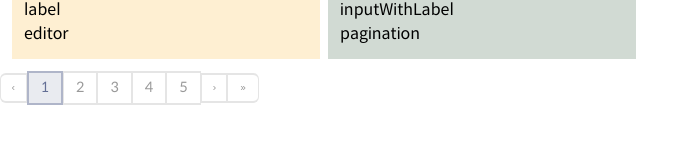
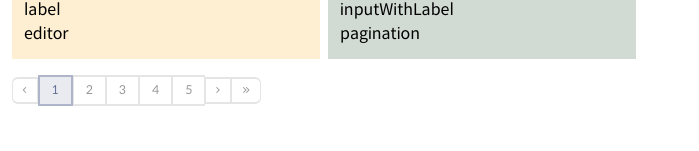
Before and after one commit to hrkim2/helpdesk-test-next-js, a Next.js app: page /components/molecule/pagination in a window 1280 px wide. Shown: the part 149-300 px from the top of the page, without its empty margins (0-699 px from the left). Built offline with nearby package versions, Linux system fonts and the light colour scheme.

Commit message:
AB#5666 pagination component 분리

```diff
--- /dev/null
+++ b/src/Component/bp/Pagination.tsx
@@ -0,0 +1,125 @@
+import { FunctionComponent } from "react";
+import { FontAwesomeIcon } from '@fortawesome/react-fontawesome';
+import { faAngleLeft, faAngleRight, faAnglesLeft, faAnglesRight } from '@fortawesome/free-solid-svg-icons';
+
+interface Props {
+    page: number;
+    pageCount: number;
+    onChangePage: Function;
+}
+const COUNT_PAGE = 5;
+const FaAngleLeft = ()=> <FontAwesomeIcon className='w-2 h-3 py-0.5' icon={faAngleLeft}/>;
+const FaAngleRight = ()=> <FontAwesomeIcon className='w-3 h-3 py-0.5' icon={faAngleRight}/>;
+const FaAnglesLeft = ()=> <FontAwesomeIcon className='w-3 h-3 py-0.5' icon={faAnglesLeft}/>;
+const FaAnglesRight = ()=> <FontAwesomeIcon className='w-3 h-3 py-0.5' icon={faAnglesRight}/>;
+const PAGE_CLASS = {
+    DEFAULT: 'cursor-pointer py-1.5 px-3 leading-tight text-black/50 bg-white border border-y-2 border-cancel/30 hover:bg-cancel/10 hover:text-black/70',
+    PAGE: 'cursor-pointer py-1.5 px-3 leading-tight text-default/70 bg-default/10 border-2 border-default/30 hover:bg-default/20 hover:text-default/90',
+    ANGLES: (direction:string, superLevel?:string) => {
+        const _ = 'block py-1 px-2 leading-tight text-black/50 bg-white border border-y-2 border-cancel/30';
+        const _h = 'hover:bg-cancel/10 hover:text-black/70';
+        const _c = 'cursor-pointer';
+
+        if(superLevel===undefined){
+            return `${_} ${_h} ${_c}`;
+        }else{
+            const dir = direction==='left' ? 'rounded-l-md' : 'rounded-r-md';
+            const h = superLevel.length>0 ? '' : _h;
+            const c = superLevel.length>0 ? superLevel : _c;
+
+            return `${_} ${h} ${dir} ${c}`;
+        }
+    }
+}
+
+const Pagination: FunctionComponent<Props> = ({page, pageCount, onChangePage})=>{
+    const startNumber = Math.floor((page-1)/COUNT_PAGE)*COUNT_PAGE + 1;
+    let endNumber = (startNumber+COUNT_PAGE)-1;
+        endNumber = endNumber<pageCount ? endNumber : pageCount;
+    const superPrevious = startNumber === 1 ? 'hidden' : '';
+    const superNext     = endNumber === pageCount ? 'hidden' : '';
+    const previous      = 1 === page ? 'cursor-not-allowed' : superPrevious==='hidden' ? '' : undefined;
+    const next          = pageCount === page ? 'cursor-not-allowed' : superNext==='hidden' ? '' : undefined;
+    let pageList:number[] = [];
+
+    for(let i=startNumber; i<=endNumber; i++){
+        pageList.push(i);
+    }
+
+    const Li = (props:any)=>{
+        const {children, className, onClick, ...others} = props;
+        const clickable = className.indexOf('not-allowed')>=0 ? false : true;
+
+        return <li
+            {...others}
+            className={className}
+            onClick={(e)=>{
+                let _target = e.target as HTMLElement;
+                const targetName = _target.nodeName;
+
+                _target = targetName!=='LI' ? _target.parentElement as HTMLElement : _target;
+                clickable&&onClick(_target.dataset.page);
+            }}
+        >
+          {children}
+        </li>;
+    }
+
+    return (<>
+    <nav aria-label="pagination" className='m-3'>
+        <ul className="inline-flex items-center text-xs">
+            <Li
+                className={PAGE_CLASS.ANGLES('left', superPrevious)}
+                data-page={1}
+                onClick={onChangePage}
+            >
+                <span className="sr-only">SuperPrevious</span>
+                <FaAnglesLeft/>
+            </Li>
+            <Li
+                className={PAGE_CLASS.ANGLES('left', previous)}
+                data-page={startNumber-5<=0 ? 1 : startNumber-5}
+                onClick={onChangePage}
+            >
+                <span className="sr-only">Previous</span>
+                <FaAngleLeft/>
+            </Li>
+            {pageList.map(_page=>{
+                return _page===page ?
+                (<Li key={_page} aria-current="page"
+                    className={PAGE_CLASS.PAGE}
+                    data-page={_page}
+                    onClick={onChangePage}
+                >
+                    {_page}
+                </Li>) :
+                (<Li key={_page}
+                    className={PAGE_CLASS.DEFAULT}
+                    data-page={_page}
+                    onClick={onChangePage}
+                >
+                    {_page}
+                </Li>);
+            })}
+            <Li
+                className={PAGE_CLASS.ANGLES('right', next)}
+                data-page={endNumber+5>pageCount ? pageCount : endNumber+5}
+                onClick={onChangePage}
+            >
+                <span className="sr-only">Next</span>
+                <FaAngleRight/>
+            </Li>
+            <Li
+                className={PAGE_CLASS.ANGLES('right', superNext)}
+                data-page={pageCount}
+                onClick={onChangePage}
+            >
+                <span className="sr-only">SuperNext</span>
+                <FaAnglesRight/>
+            </Li>
+        </ul>
+    </nav>
+    </>);
+}
+
+export default Pagination;
--- a/src/pages/components/molecule/pagination.tsx
+++ b/src/pages/components/molecule/pagination.tsx
@@ -1,33 +1,8 @@
-import { FontAwesomeIcon } from '@fortawesome/react-fontawesome';
-import { faAngleLeft, faAngleRight, faAnglesLeft, faAnglesRight } from '@fortawesome/free-solid-svg-icons';
 import { useRouter } from 'next/router';
+import Pagination from 'Component/bp/Pagination';
 
-const FaAngleLeft = ()=> <FontAwesomeIcon className='w-3 h-3 py-[0.2rem]' icon={faAngleLeft}/>;
-const FaAngleRight = ()=> <FontAwesomeIcon className='w-3 h-3 py-[0.2rem]' icon={faAngleRight}/>;
-const FaAnglesLeft = ()=> <FontAwesomeIcon className='w-3 h-3 py-[0.2rem]' icon={faAnglesLeft}/>;
-const FaAnglesRight = ()=> <FontAwesomeIcon className='w-3 h-3 py-[0.2rem]' icon={faAnglesRight}/>;
-const PAGE_CLASS = {
-    DEFAULT: 'cursor-pointer py-1.5 px-3 leading-tight text-black/50 bg-white border border-y-2 border-cancel/30 hover:bg-cancel/10 hover:text-black/70',
-    PAGE: 'cursor-pointer py-1.5 px-3 leading-tight text-default/70 bg-default/10 border-2 border-default/30 hover:bg-default/20 hover:text-default/90',
-    ANGLES: (direction:string, superLevel?:string) => {
-        const _ = 'block py-1 px-2 leading-tight text-black/50 bg-white border border-y-2 border-cancel/30';
-        const _h = 'hover:bg-cancel/10 hover:text-black/70';
-        const _c = 'cursor-pointer';
-
-        if(superLevel===undefined){
-            return `${_} ${_h} ${_c}`;
-        }else{
-            const dir = direction==='left' ? 'rounded-l-md' : 'rounded-r-md';
-            const h = superLevel.length>0 ? '' : _h;
-            const c = superLevel.length>0 ? superLevel : _c;
-
-            return `${_} ${h} ${dir} ${c}`;
-        }
-    }
-}
-
-export default function InputPlusLabel({meta}:any){
-    const {page, pageCount, total} = meta;
+export default function PaginationTest({meta}:any){
+    const {page, pageCount} = meta;
     const router = useRouter();
     const searchPage = (_page?:number)=>{
         router.push(
@@ -40,95 +15,10 @@ export default function InputPlusLabel({meta}:any){
             '/components/molecule/pagination',
         );
     }
-    const startNumber = Math.floor((page-1)/5)*5 + 1;
-    let endNumber = (startNumber+5)-1;
-        endNumber = endNumber<pageCount ? endNumber : pageCount;
-    const superPrevious = startNumber === 1 ? 'hidden' : '';
-    const superNext     = endNumber   === pageCount ? 'hidden' : '';
-    const previous      = 1 === page ? 'cursor-not-allowed' : superPrevious==='hidden' ? '' : undefined;
-    const next          = pageCount   === page ? 'cursor-not-allowed' : superNext==='hidden' ? '' : undefined;
-
-    let pageList:number[] = [];
-    for(let i=startNumber; i<=endNumber; i++){
-        pageList.push(i);
-    }
-
-    const Li = (props:any)=>{
-        const {children, className, onClick, ...others} = props;
-        const clickable = className.indexOf('not-allowed')>=0 ? false : true;
-
-        return <li
-            {...others}
-            className={className}
-            onClick={(e)=>{
-                let _target = e.target as HTMLElement;
-                const targetName = _target.nodeName;
-
-                _target = targetName!=='LI' ? _target.parentElement as HTMLElement : _target;
-                clickable&&onClick(_target.dataset.page);
-            }}
-        >
-          {children}
-        </li>;
-    }
 
     const changePage = (page:number)=>searchPage(page);
 
-    return (<>
-        <nav aria-label="pagination">
-        <ul className="inline-flex items-center text-sm">
-            <Li
-                className={PAGE_CLASS.ANGLES('left', superPrevious)}
-                data-page={1}
-                onClick={changePage}
-            >
-                <span className="sr-only">SuperPrevious</span>
-                <FaAnglesLeft/>
-            </Li>
-            <Li
-                className={PAGE_CLASS.ANGLES('left', previous)}
-                data-page={startNumber-5<=0 ? 1 : startNumber-5}
-                onClick={changePage}
-            >
-                <span className="sr-only">Previous</span>
-                <FaAngleLeft/>
-            </Li>
-            {pageList.map(_page=>{
-                return _page===page ?
-                (<Li key={_page} aria-current="page"
-                    className={PAGE_CLASS.PAGE}
-                    data-page={_page}
-                    onClick={changePage}
-                >
-                    {_page}
-                </Li>) :
-                (<Li key={_page}
-                    className={PAGE_CLASS.DEFAULT}
-                    data-page={_page}
-                    onClick={changePage}
-                >
-                    {_page}
-                </Li>);
-            })}
-            <Li
-                className={PAGE_CLASS.ANGLES('right', next)}
-                data-page={endNumber+5>pageCount ? pageCount : endNumber+5}
-                onClick={changePage}
-            >
-                <span className="sr-only">Next</span>
-                <FaAngleRight/>
-            </Li>
-            <Li
-                className={PAGE_CLASS.ANGLES('right', superNext)}
-                data-page={pageCount}
-                onClick={changePage}
-            >
-                <span className="sr-only">SuperNext</span>
-                <FaAnglesRight/>
-            </Li>
-        </ul>
-        </nav>
-    </>);
+    return <Pagination page={page} pageCount={pageCount} onChangePage={changePage}/>;
 }
 
 export async function getServerSideProps({ query }: any) {
```
